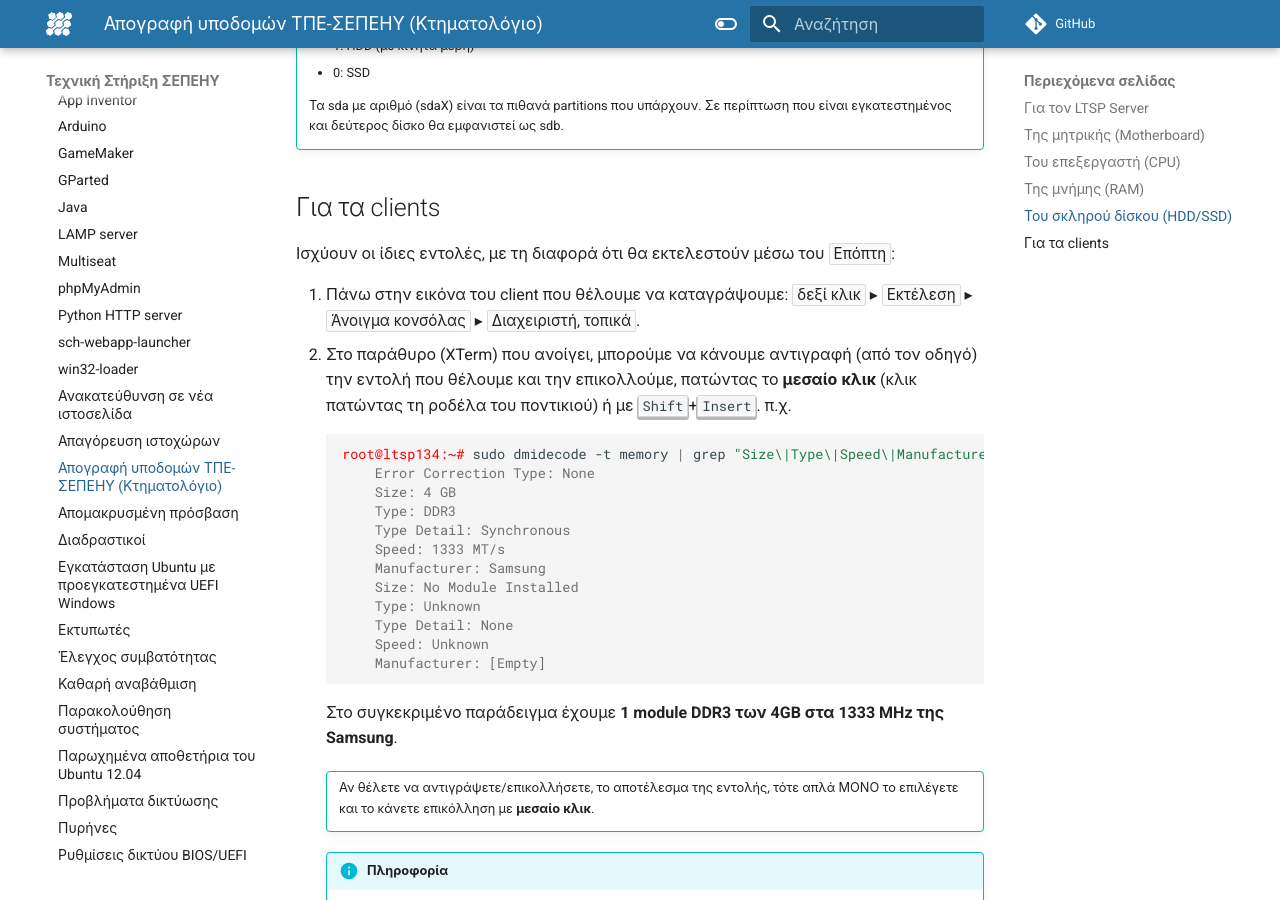
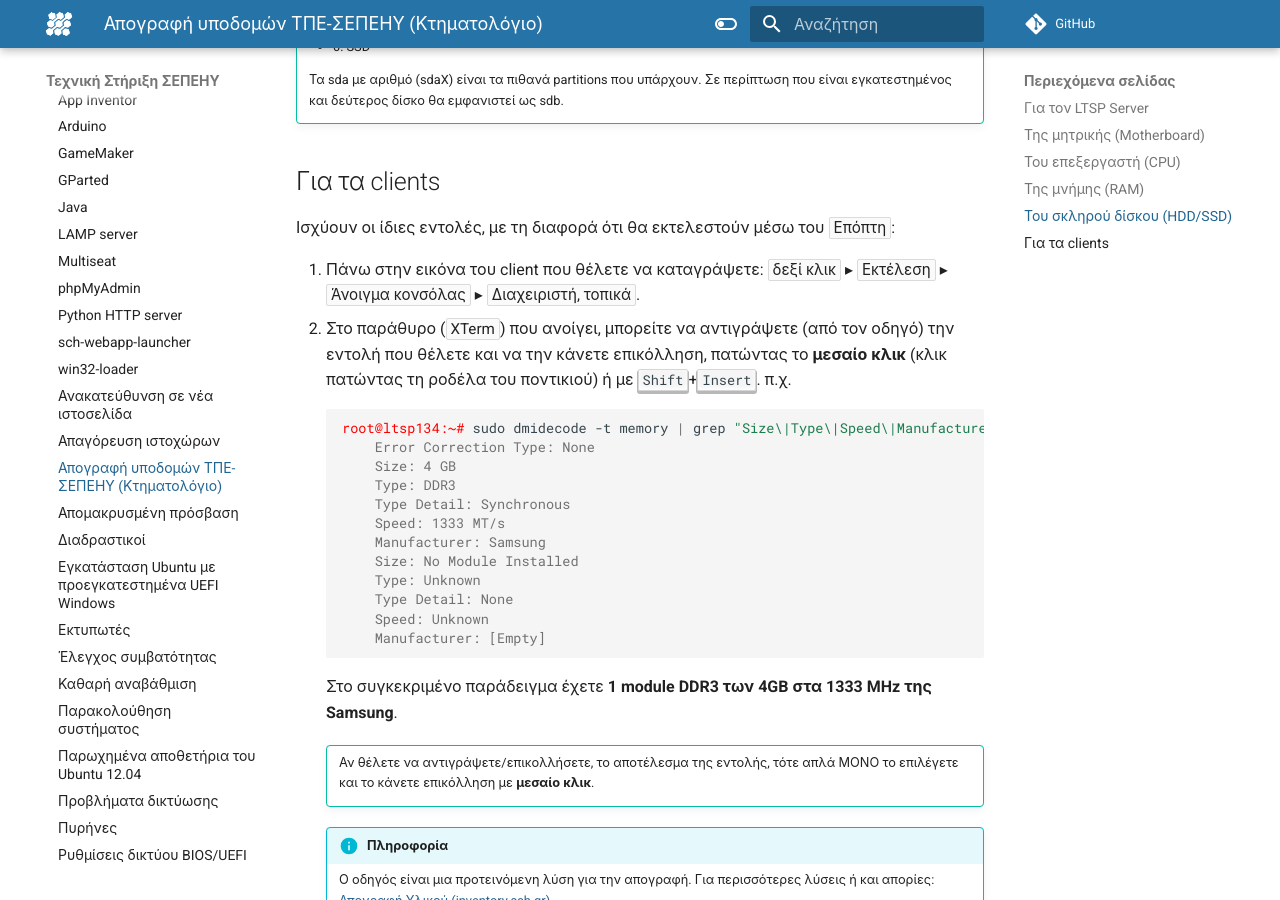
Before and after one commit to siahos/el.ltsp.org, an MkDocs documentation site: the page built from docs/guides/inventory/index.md, in a window 1280 px wide and 900 px high, scrolled down 2372 px. Built offline with MkDocs 1.6.1 and Material for MkDocs 9.7.7, drawn with Linux system fonts in a browser that asks for light colours; comment, search, counter and statistics services are not loaded; some of the changed text lies outside the part shown.

Commit message:
update guides/inventory

````diff
--- a/docs/guides/inventory/index.md
+++ b/docs/guides/inventory/index.md
@@ -5,11 +5,11 @@
 
 ## Για τον LTSP Server
 
-Ανοίγουμε [τερματικό](../../glossary#terminal) και για τα χαρακτηριστικά:
+Ανοίξτε [τερματικό](../../glossary#terminal) και για τα χαρακτηριστικά:
 
 ## Της μητρικής (Motherboard)
 
-1.  Όταν έχουμε επώνυμο, με brand name Η/Υ (π.χ. Lenovo ThinkCentre M91p):
+1.  Όταν έχετε επώνυμο, με brand name Η/Υ (π.χ. Lenovo ThinkCentre M91p):
 
     ```shell-session
     $ sudo dmidecode -t system | grep "Manufacturer\|Product Name\|Version"
@@ -18,7 +18,7 @@
     Version: ThinkCentre M91p
     ```
 
-2.  Όταν ΔΕΝ έχουμε επώνυμο Η/Υ και θέλουμε τον τύπο της μητρικής (π.χ. Asus H110M-D):
+2.  Όταν ΔΕΝ έχετε επώνυμο Η/Υ και θέλετε τον τύπο της μητρικής (π.χ. Asus H110M-D):
 
     ```shell-session
     $ sudo dmidecode -t baseboard | grep "Manufacturer\|Product Name\|Version"
@@ -114,13 +114,13 @@ Configured Memory Speed: Unknown
 
 Ισχύουν οι ίδιες εντολές, με τη διαφορά ότι θα εκτελεστούν μέσω του ***Επόπτη***:
 
-1.  Πάνω στην εικόνα του client που θέλουμε να καταγράψουμε: ***δεξί
+1.  Πάνω στην εικόνα του client που θέλετε να καταγράψετε: ***δεξί
     κλικ*** ▸ ***Εκτέλεση*** ▸ ***Άνοιγμα κονσόλας*** ▸ ***Διαχειριστή,
     τοπικά***.
 
-2.  Στο παράθυρο (XTerm) που ανοίγει, μπορούμε να κάνουμε αντιγραφή (από τον
-    οδηγό) την εντολή που θέλουμε και την επικολλούμε, πατώντας το **μεσαίο
-    κλικ** (κλικ πατώντας τη ροδέλα του ποντικιού) ή με
+2.  Στο παράθυρο (***XTerm***) που ανοίγει, μπορείτε να αντιγράψετε (από τον
+    οδηγό) την εντολή που θέλετε και να την κάνετε επικόλληση, πατώντας το
+    **μεσαίο κλικ** (κλικ πατώντας τη ροδέλα του ποντικιού) ή με
     **`Shift`**+**`Insert`**. π.χ.
 
     ```shell-session
@@ -137,7 +137,7 @@ Configured Memory Speed: Unknown
         Speed: Unknown
         Manufacturer: [Empty]
     ```
-    Στο συγκεκριμένο παράδειγμα έχουμε **1 module DDR3 των 4GB στα 1333 MHz της
+    Στο συγκεκριμένο παράδειγμα έχετε **1 module DDR3 των 4GB στα 1333 MHz της
     Samsung**.
 
     !!! tip ""
````
